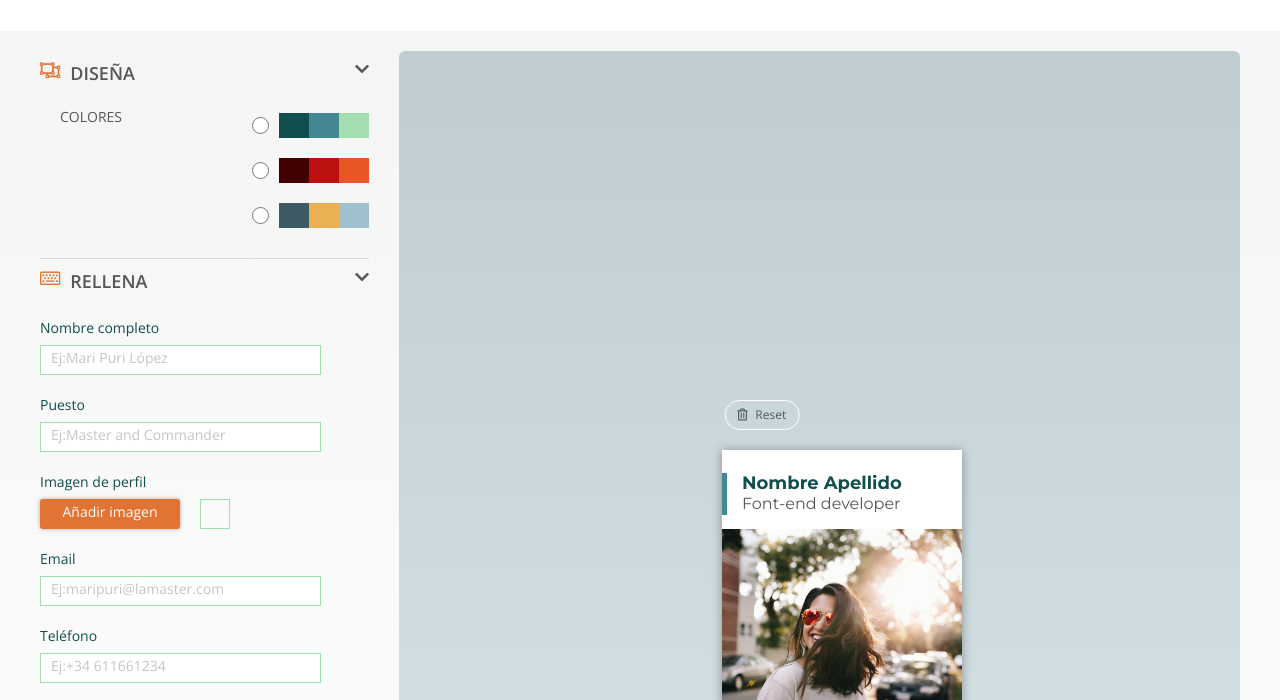
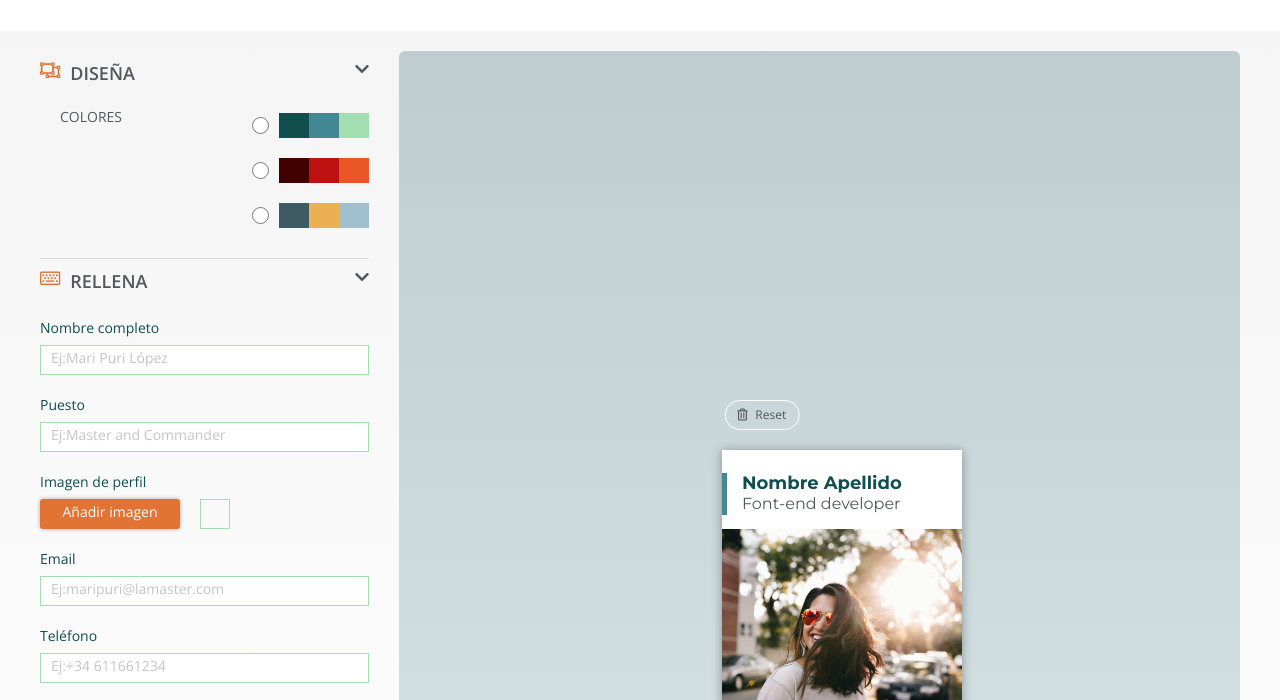
Before and after one commit to Adalab/project-promo-o-module-2-team-4, a website: page docs/app.html in a window 1280 px wide. Shown: the part 83-783 px from the top of the page. Drawn offline with nearby package versions, Linux system fonts and the light colour scheme; files that its build step writes are made by us from their sources.

Commit message:
add design section responsive

```diff
--- a/src/scss/layout/_fill.scss
+++ b/src/scss/layout/_fill.scss
@@ -18,6 +18,10 @@
 
 			&::placeholder {
 				@include placeHolder;
+			}
+
+			@include tablet {
+				width: 329px;
 			}
 		}
 		&--wrapper {
```
